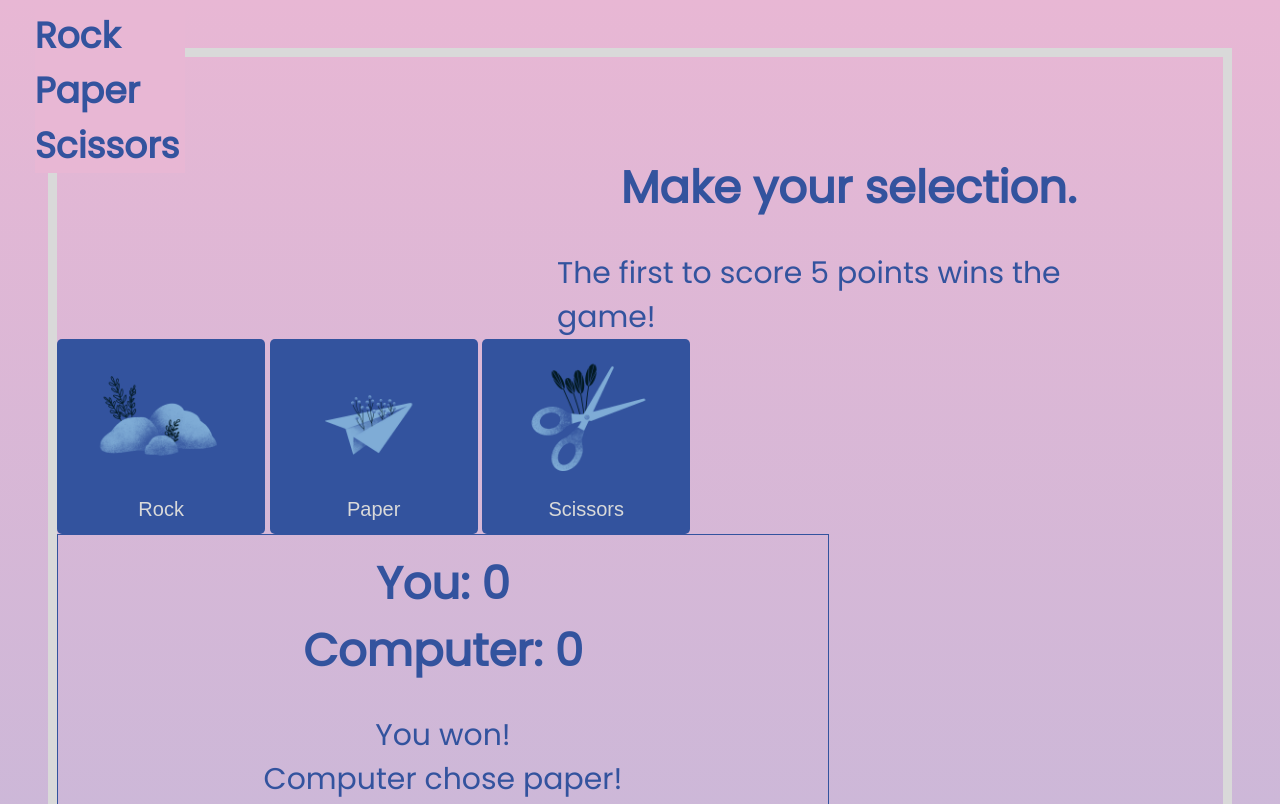
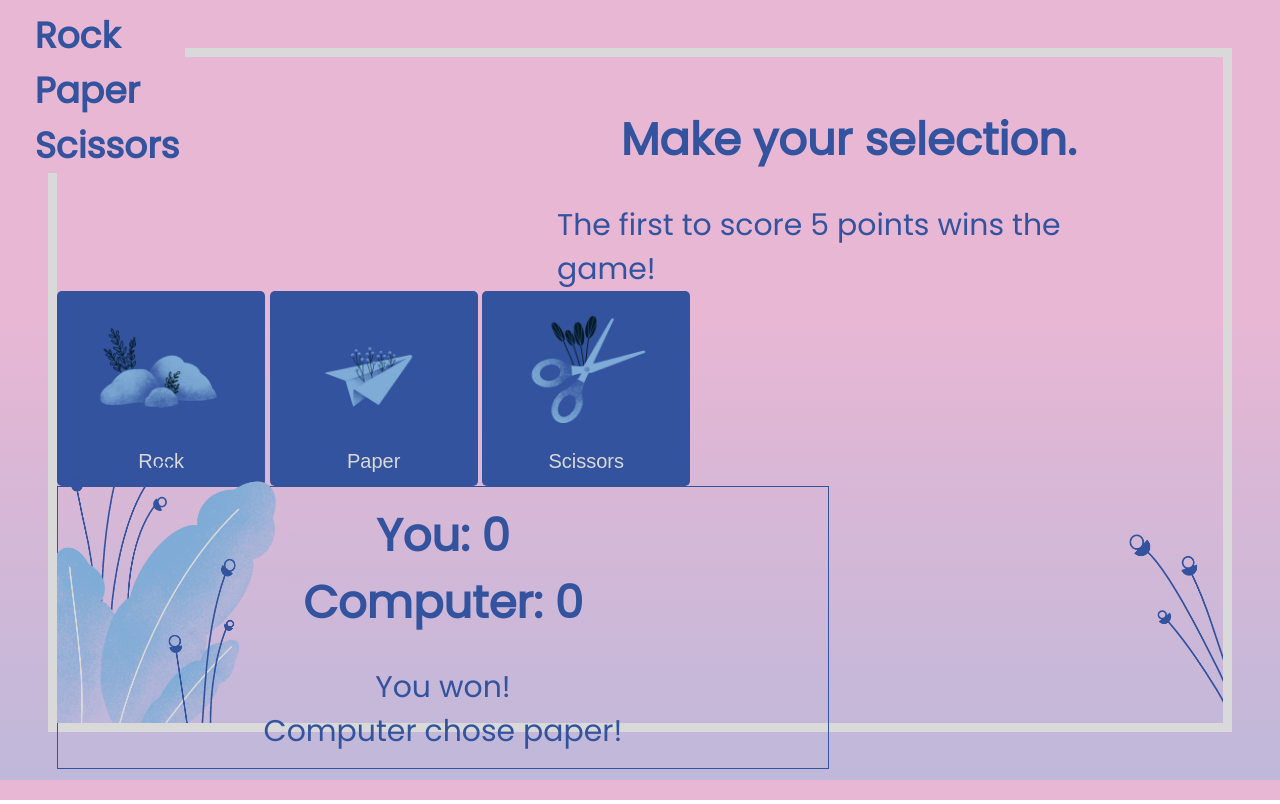
Before and after one commit to erlopez11/rock_paper_scissors, a plain HTML site: page index.html in a window 1280 px wide. Shown: the top 804 px of the page. Drawn offline with Linux system fonts and the light colour scheme.

Commit message:
adjust size and position of plant illustrations

```diff
--- a/styles.css
+++ b/styles.css
@@ -10,7 +10,7 @@
 
 body {
     font-family: 'Poppins', sans-serif;
-    background-image: linear-gradient(#E8B7D4, #BFB8DA);
+    background-image: linear-gradient(#E8B7D4 40%, #BFB8DA);
     height: 100%;
 }
 
@@ -39,7 +39,7 @@ h1 {
     width: 50%;
     display: grid;
     place-items: center;
-    margin: -4.27em 31.25em 0 31.25em;
+    margin: -7.27em 31.25em 0 31.25em;
 }
 
 h2 {
@@ -59,8 +59,6 @@ p {
     display: flex;
     justify-content: space-evenly;
     margin-top: 6.25em;
-    /*margin-left: 12.5em;
-    margin-right: 12.5em;*/
 }
 
 button {
@@ -105,11 +103,12 @@ button img {
 
 
 /* Plant Illustrations */
-.plants img {
-    width: 330px;
-    height: auto;
+.plants {
+    display: flex;
+    justify-content: space-between;
+    margin-top: -350px;
 }
 
-.right_img {
-    float: right;
+.plants img {
+    width: 26%;
 }
```
